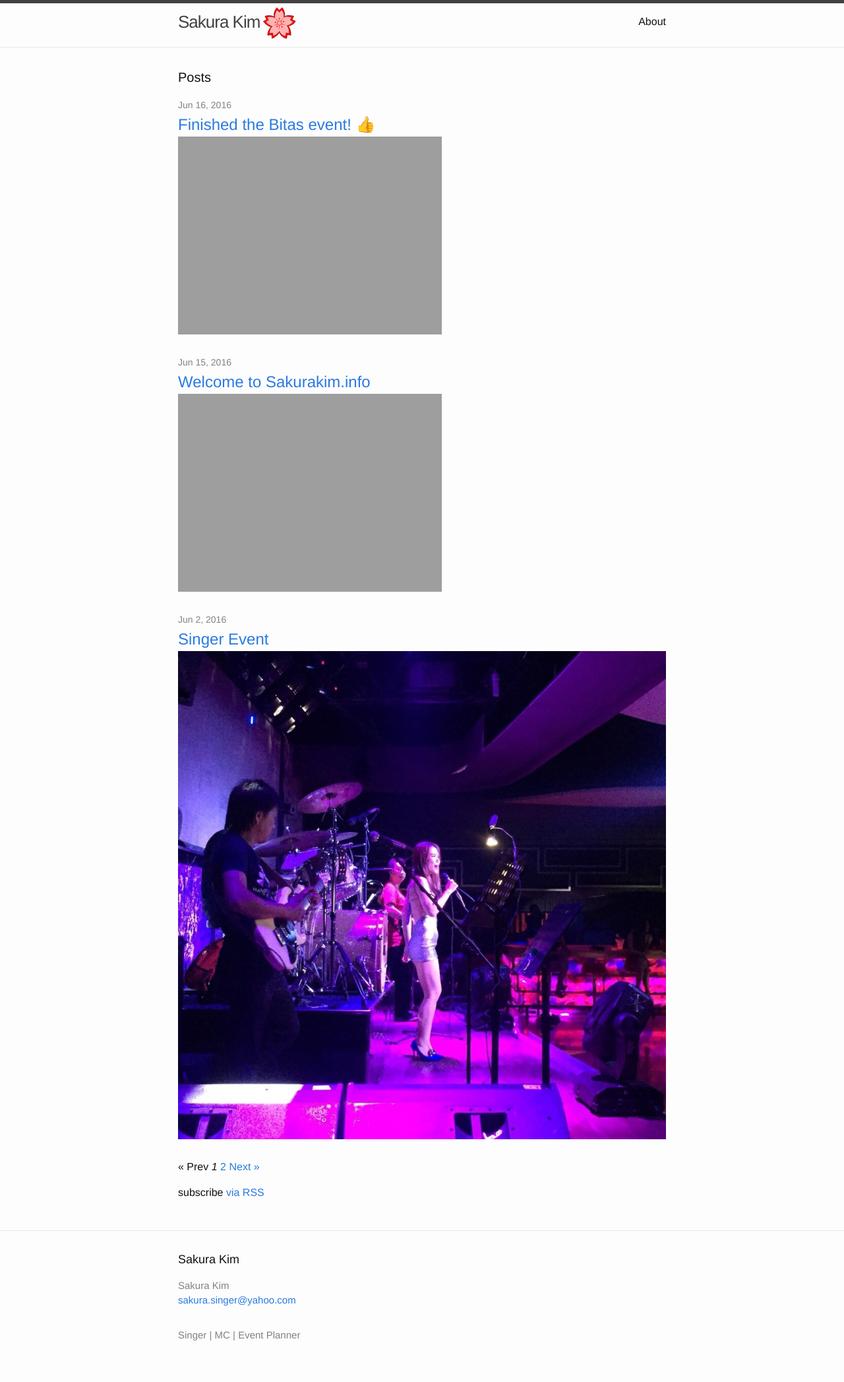
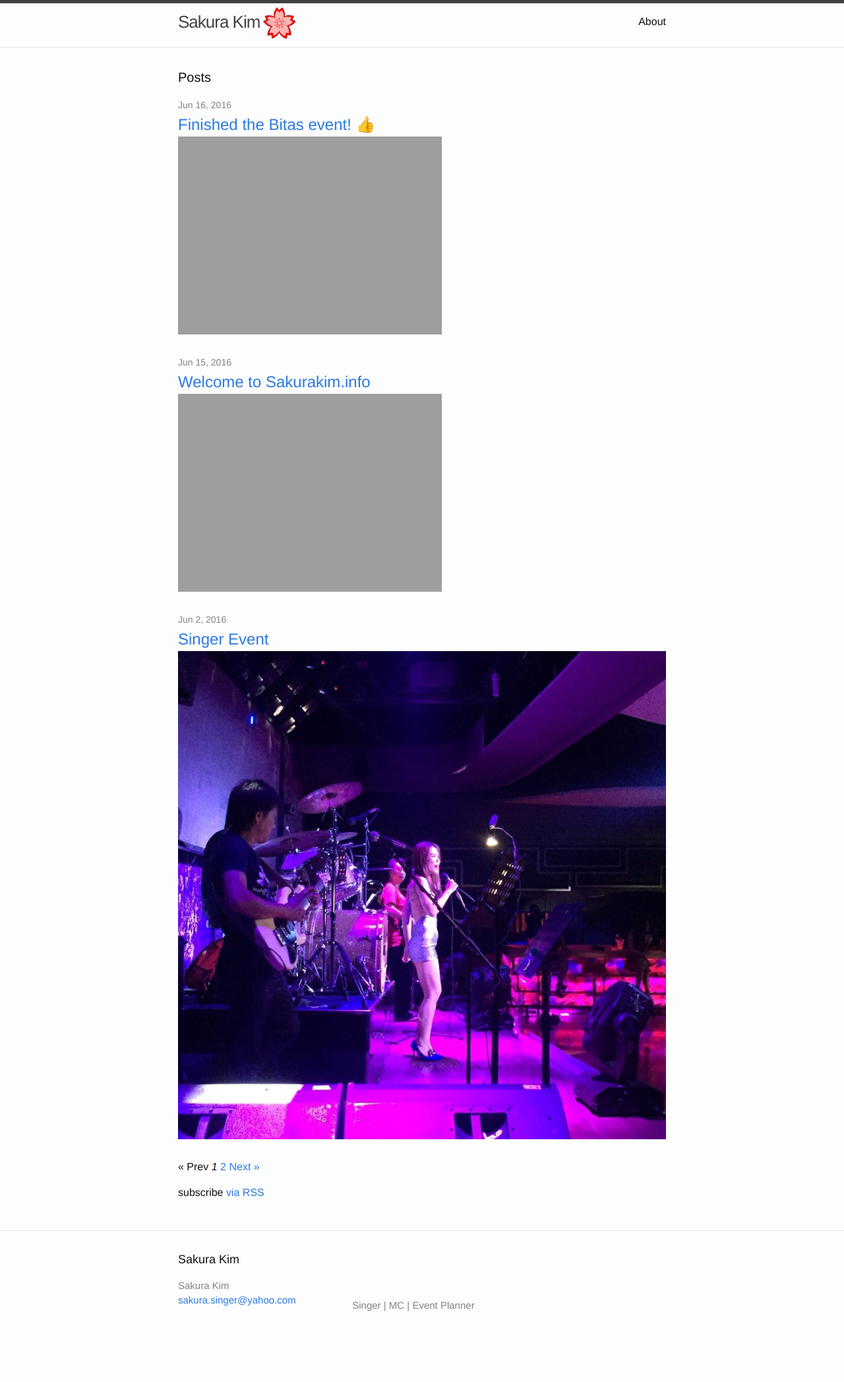
Before and after one commit to sakurakiminfo/sakurakiminfo.github.io, a Jekyll site: the page built from index.html, in a window 1280 px wide. Shown: the whole page at 66% size. Built offline with Jekyll 4.4.1, drawn with Linux system fonts in a browser that asks for light colours; emoji names are drawn with the system emoji font; the list of posts is cut into pages by our own code; after the commit the page ends 2050 px from its top, so only the background shows below that.

Commit message:
fixing footer

```diff
--- a/_sass/_layout.scss
+++ b/_sass/_layout.scss
@@ -137,8 +137,8 @@
 }
 
 .footer-col-3 {
-    width: -webkit-calc(70% - (#{$spacing-unit} / 2));
-    width:         calc(70% - (#{$spacing-unit} / 2));
+    width: -webkit-calc(55% - (#{$spacing-unit} / 2));
+    width:         calc(55% - (#{$spacing-unit} / 2));
 }
 
 @include media-query($on-laptop) {
```
